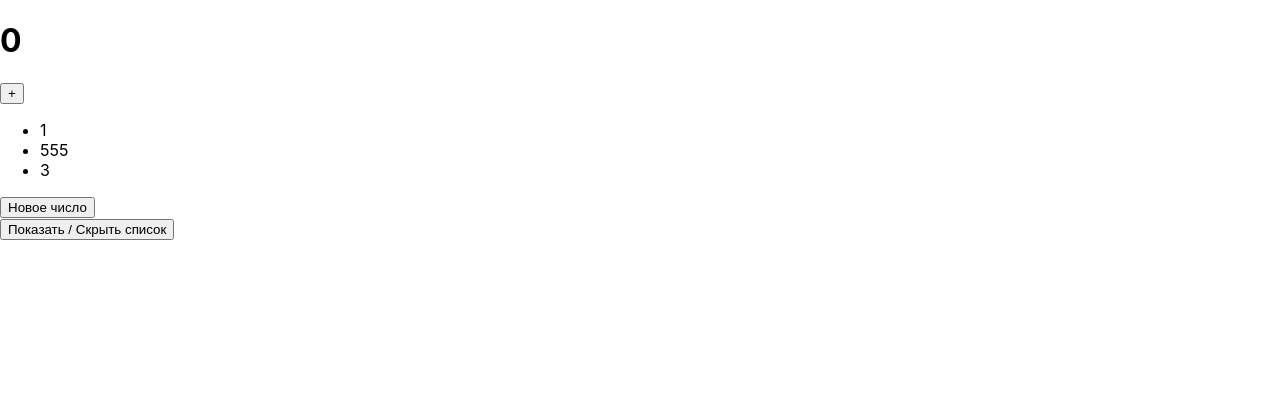
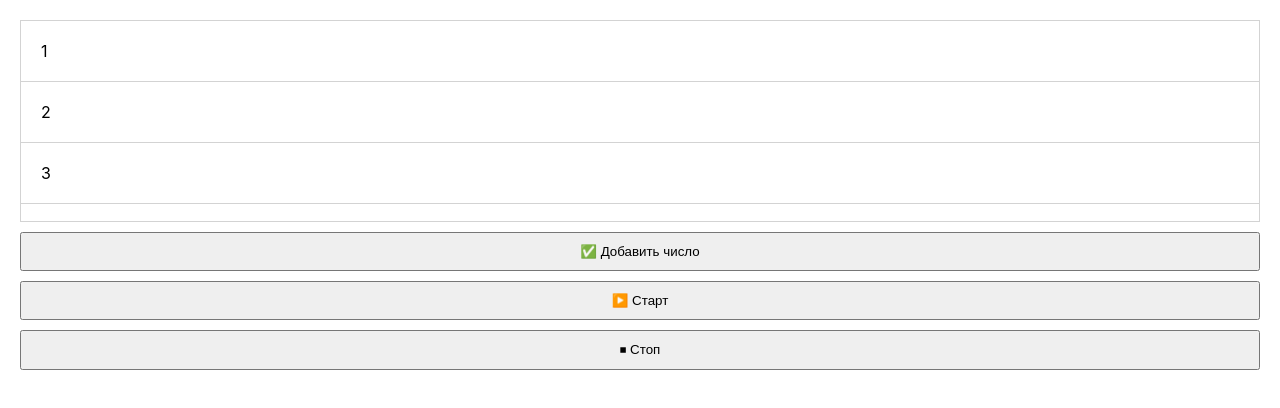
Before and after one commit to KombinatorVit/unit-test-JS-REACT, a React (Create React App) app: page / in a window 1280 px wide. Shown: the top 408 px of the page. Built offline with nearby package versions, Linux system fonts and the light colour scheme.

Commit message:
код useRef Archakov

```diff
--- a/src/App.tsx
+++ b/src/App.tsx
@@ -1,17 +1,34 @@
 import React from 'react';
-import List from './List';
 
 function App() {
-    const [visibleList, setVisibleList] = React.useState(true);
+    const [numbers, setNumbers] = React.useState([1, 2, 3, 4, 5]);
+    const timerRef = React.useRef<any>();
 
-    const toggleVisibleList = () => {
-        setVisibleList((visible) => !visible);
+    const addNumber = () => {
+        setNumbers((prev) => [...prev, prev[prev.length - 1] + 1]);
+    };
+
+    const start = () => {
+
+            timerRef.current = setInterval(addNumber, 1000)
+
+    };
+
+    const stop = () => {
+        console.log(timerRef.current);
+        clearInterval(timerRef.current);
     };
 
     return (
-        <div className="App">
-            {visibleList && <List />}
-            <button onClick={toggleVisibleList}>Показать / Скрыть список</button>
+        <div>
+            <ul>
+                {numbers.map((n) => (
+                    <li key={n}>{n}</li>
+                ))}
+            </ul>
+            <button onClick={addNumber}>✅ Добавить число</button>
+            <button onClick={start}>▶️ Старт</button>
+            <button onClick={stop}>⏹ Стоп</button>
         </div>
     );
 }
--- a/src/index.css
+++ b/src/index.css
@@ -1,13 +1,38 @@
 body {
   margin: 0;
-  font-family: -apple-system, BlinkMacSystemFont, 'Segoe UI', 'Roboto', 'Oxygen',
-    'Ubuntu', 'Cantarell', 'Fira Sans', 'Droid Sans', 'Helvetica Neue',
-    sans-serif;
+  font-family: -apple-system, BlinkMacSystemFont, 'Segoe UI', 'Roboto', 'Oxygen', 'Ubuntu',
+  'Cantarell', 'Fira Sans', 'Droid Sans', 'Helvetica Neue', sans-serif;
   -webkit-font-smoothing: antialiased;
   -moz-osx-font-smoothing: grayscale;
+  padding: 20px;
 }
 
-code {
-  font-family: source-code-pro, Menlo, Monaco, Consolas, 'Courier New',
-    monospace;
+* {
+  padding: 0;
+  margin: 0;
+  list-style: none;
 }
+
+ul {
+  height: 200px;
+  overflow: auto;
+  border: 1px solid rgb(211, 211, 211);
+}
+
+ul li {
+  padding: 20px;
+}
+
+ul li:not(:last-of-type) {
+  border-bottom: 1px solid rgb(211, 211, 211);
+}
+
+button {
+  margin-top: 10px;
+  padding: 10px;
+  width: 100%;
+}
+
+h5 {
+  margin-top: 15px;
+}
```
Also changed, not shown: 1 other file (tests, documents, lock files or other folders).
